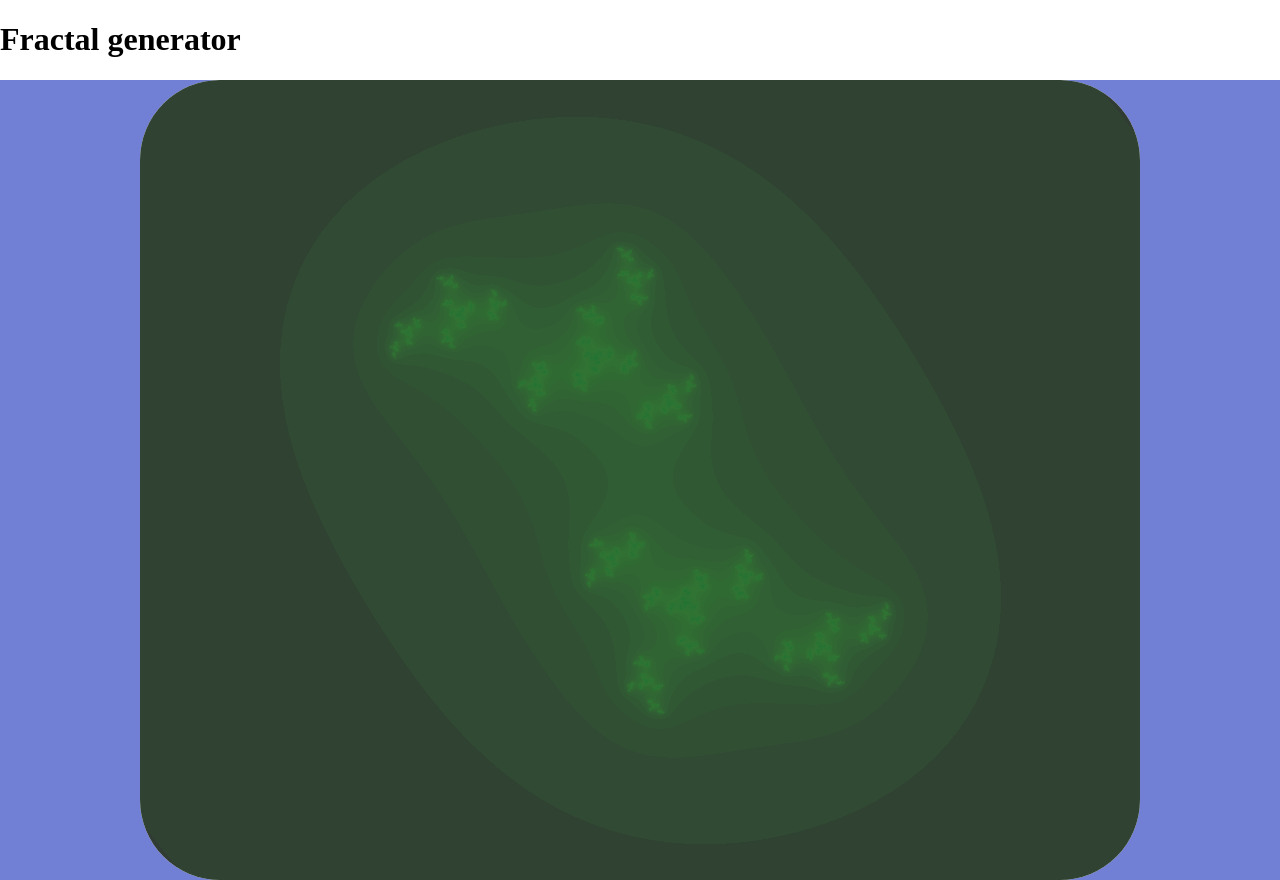
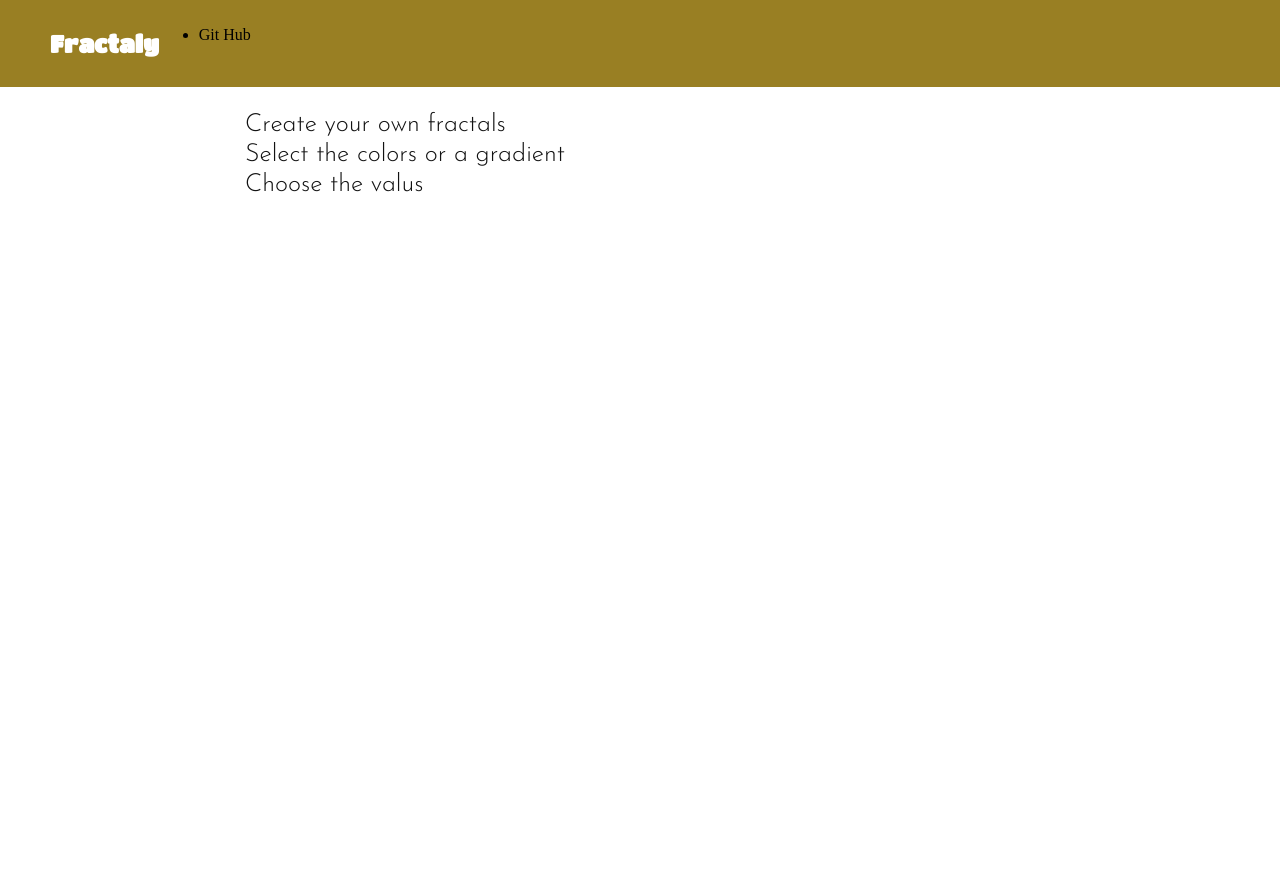
Before and after one commit to JoelRondinelPacheco/Fractals, a plain HTML site: page index.html in a window 1280 px wide. After the commit the page ends 800 px from the top, so only its background shows below. Drawn offline with Linux system fonts and the light colour scheme.

Commit message:
Primeros estilos

```diff
--- a/index.html
+++ b/index.html
@@ -5,9 +5,25 @@
     <meta charset="utf-8" />
   </head>
   <body>
-    <header><h1>Fractal generator</h1></header>
+    <header>
+      <section class="nav-container">
+        <h1>Fractaly</h1>
+        <nav>
+          <ul>
+            <li>Git Hub</li>
+          </ul>
+        </nav>
+      </section>
+    </header>
     <main class="main-container">
-      <canvas id="main-canvas" width="1000" height="800"></canvas>
+      <section class="info-container">
+        <p>Create your own fractals</p>
+        <p>Select the colors or a gradient</p>
+        <p>Choose the valus</p>
+      </section>
+      <section class="canvas-container">
+        <!-- <canvas id="main-canvas" ></canvas> -->
+      </section>
     </main>
 
     <script src="script.js"></script>
--- a/style.css
+++ b/style.css
@@ -1,18 +1,39 @@
+@import url("https://fonts.googleapis.com/css2?family=Josefin+Sans:wght@300&family=Titan+One&display=swap");
 html,
 body {
   margin: 0;
   padding: 0;
+  box-sizing: border-box;
+}
+
+.nav-container {
+  display: flex;
+  background-color: #997f23;
+  padding: 10px 50px;
+}
+
+.nav-container h1 {
+  color: white;
+  font-family: "Titan One", "sans-serif";
 }
 canvas {
   display: block;
 }
 
 .main-container {
-  background-color: rgb(113, 128, 212);
-  height: 100vh;
-  display: flex;
-  justify-content: center;
-  align-items: center;
+  max-width: 800px;
+  margin: 0 auto;
+}
+
+.info-container {
+  font-family: "Josefin Sans", "sans-seif";
+  margin-top: 25px;
+}
+
+p {
+  font-size: 25px;
+  margin: 5px;
+  color: #121212;
 }
 
 canvas {
```
